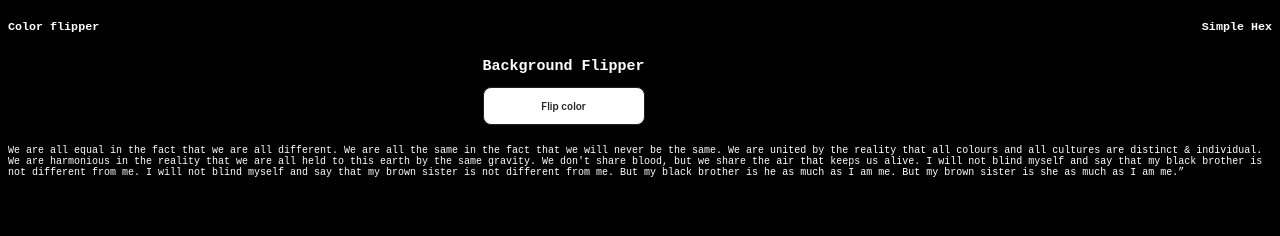
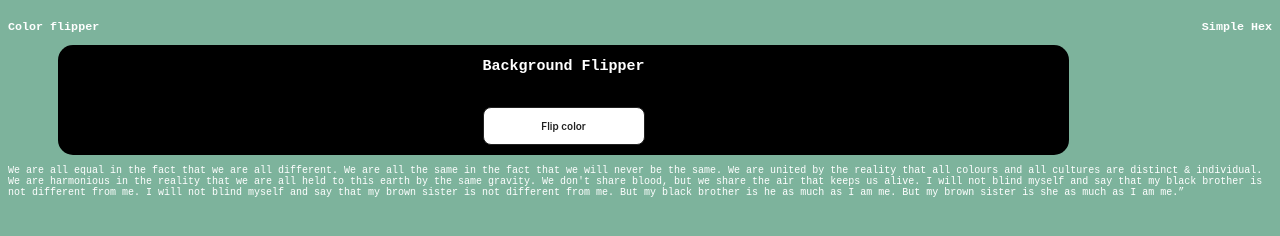
Before and after one commit to jcole001/backgroundflipper, a plain HTML site: page Background-colorflipper/simplehex.html in a window 1280 px wide. Both pictures are taken after a click on the button "Flip color". Drawn offline with Linux system fonts and the light colour scheme.

Commit message:
added functionality to the website

```diff
--- a/Background-colorflipper/simplehex.html
+++ b/Background-colorflipper/simplehex.html
@@ -21,6 +21,7 @@
 
         <div class="display">
             <h2>Background Flipper</h2>
+            <p id="curentColor"></p>
             <button id="hexbutton" class="button-23" >Flip color</button>
         </div>
 
@@ -28,14 +29,28 @@
         <p id="p-el">We are all equal in the fact that we are all different. We are all the same in the fact that we will never be the same. We are united by the reality that all colours and all cultures are distinct & individual. We are harmonious in the reality that we are all held to this earth by the same gravity. We don't share blood, but we share the air that keeps us alive. I will not blind myself and say that my black brother is not different from me. I will not blind myself and say that my brown sister is not different from me. But my black brother is he as much as I am me. But my brown sister is she as much as I am me.”</p>
 
         <script>
-            let hexColor = [0,1,2,3,4,5,6,7,8,9,"A","B","C","D","E","F"]
-            let hexbuttonEl = document.getElementById("hexbutton")
+            const hexColor = [0,1,2,3,4,5,6,7,8,9,"A","B","C","D","E","F"]
+            const hexbuttonEl = document.getElementById("hexbutton")
+            const currentColor = document.getElementById ("currentColor")
 
-            function gethexRandomnumber (){
+
+            hexbuttonEl.addEventListener("click",function(){
+                let simplehexColor = "#"
+
+                for(let i= 0 ; i <6 ; i++){
+                 simplehexColor += hexColor[gethexRandomnumber()]
+                 console.log(simplehexColor)
+                }
+                document.body.style.backgroundColor = simplehexColor
+                currentColor.textContent = simplehexColor
+
+
+                function gethexRandomnumber (){
                 return Math.floor(Math.random()*hexColor.length)
-            }
-            let gethexRandom = gethexRandomnumber()
-            hexbuttonEl.addEventListener()
+                }
+
+
+            })
 
 
 
```
